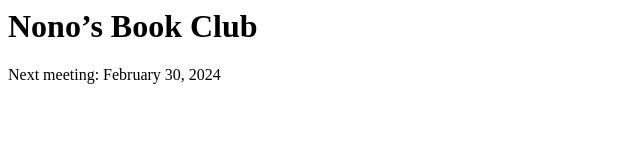
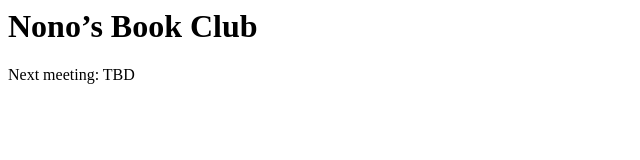
Before and after one commit to machikoyasuda/bookclub, a plain HTML site: page index.html in a window 1280 px wide. Shown: the full height of the page, 0-640 px from the left. Drawn offline with Linux system fonts and the light colour scheme.

Commit message:
Update index.html

```diff
--- a/index.html
+++ b/index.html
@@ -1,2 +1,2 @@
 <h1>Nono’s Book Club</h1>
-<p>Next meeting: February 30, 2024</p>
+<p>Next meeting: TBD</p>
```
